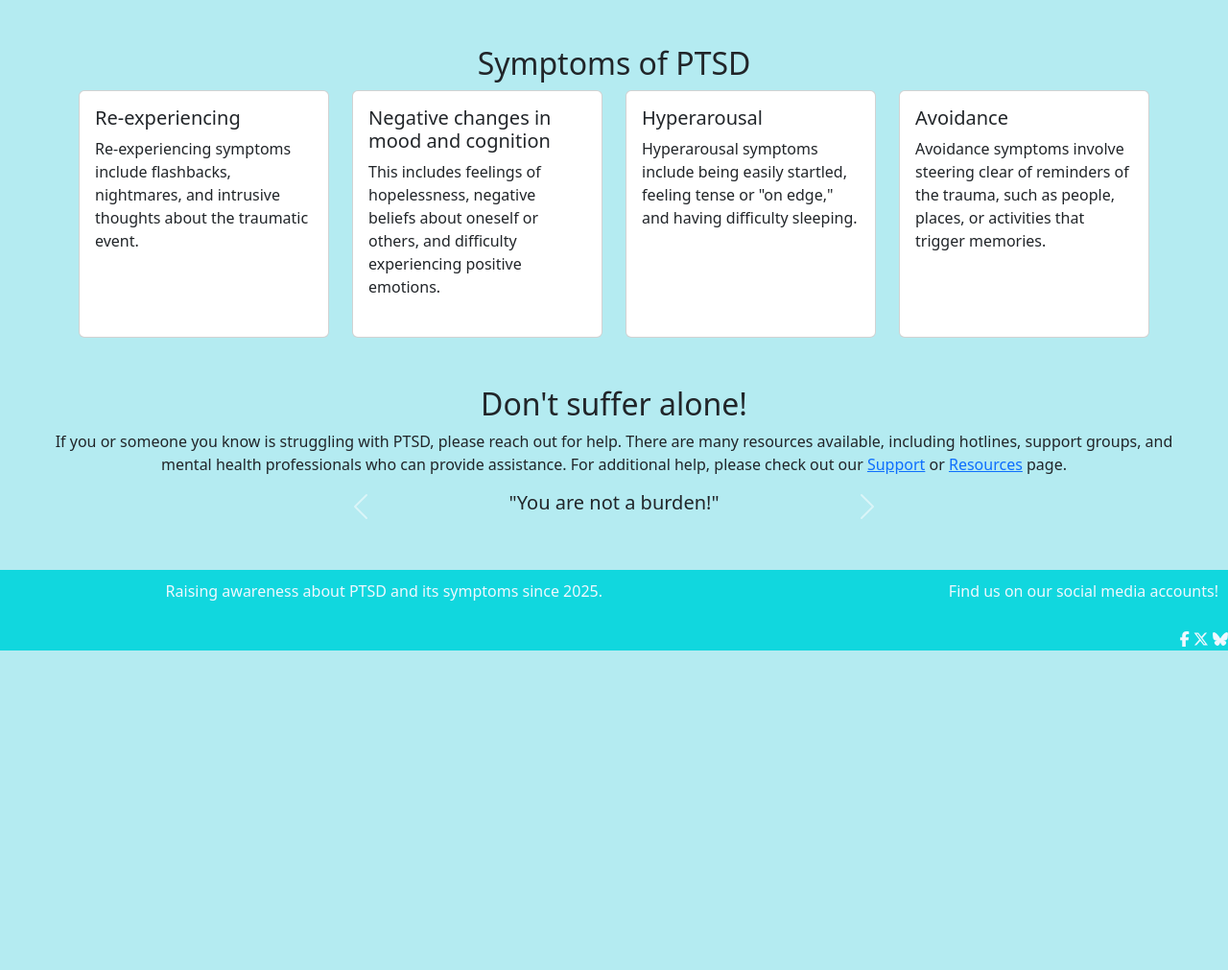
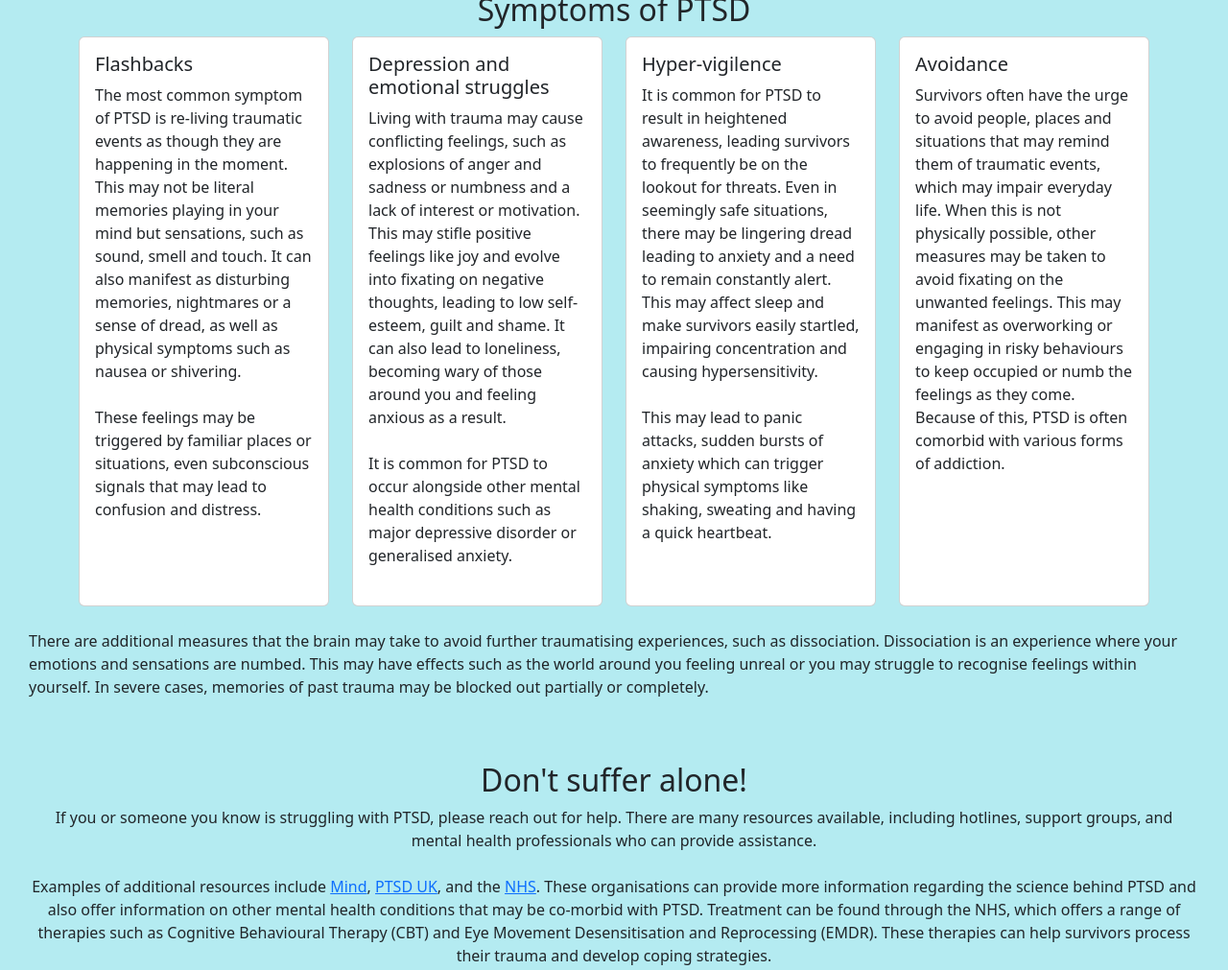
Before and after one commit to BMileham98/Individual-Project-PTSD, a plain HTML site: page index.html in a window 1280 px wide. Shown: the part 773-1784 px from the top of the page at 96% size. Before the commit the page ends 1451 px from the top, so only its background shows below. Drawn offline with nearby package versions, Linux system fonts and the light colour scheme.

Commit message:
revamp affirmations section to resources, add information, styling and reroute navbar

```diff
--- a/assets/css/style.css
+++ b/assets/css/style.css
@@ -33,11 +33,6 @@ footer a {
     font-weight: bold;
 }
 
-
-#about {
-    padding-top: 56px;
-}
-
 .carousel {
     width: 100%;
     height: 100%;
@@ -56,6 +51,7 @@ footer a {
 }
 
 section {
+    scroll-margin-top:56px;
     padding-bottom:20px;
     margin:30px;
 }
--- a/index.html
+++ b/index.html
@@ -40,10 +40,10 @@
                 <a class="nav-link" href="#about">About</a>
               </li>
               <li class="nav-item">
-                <a class="nav-link" href="#">Support</a>
+                <a class="nav-link" href="#symptoms">Symptoms</a>
               </li>
               <li class="nav-item">
-                <a class="nav-link" href="#">Resources</a>
+                <a class="nav-link" href="#resources">Resources</a>
               </li>
               <li class="nav-item">
                 <a class="nav-link" href="#">Contact</a>
@@ -69,7 +69,7 @@
             <img
               src="assets/images/placeholder-fight-bunny.webp"
               class="d-block mx-auto"
-              alt="..."
+              alt="a brown rabbit with red boxing gloves"
             />
             <div class="text-center d-md-block">
               <h5>The Fight Response</h5>
@@ -82,7 +82,7 @@
             <img
               src="assets/images/placeholder-flight.jpg"
               class="d-block mx-auto"
-              alt="..."
+              alt="a brownish grey rabbit mid-run"
             />
             <div class="text-center d-md-block">
               <h5>The Flight Response</h5>
@@ -95,7 +95,7 @@
             <img
               src="assets/images/placeholder-freeze.jpg"
               class="d-block mx-auto"
-              alt="..."
+              alt="a grey rabbit hiding in snow with its head poking out"
             />
             <div class="text-center d-md-block">
               <h5>The Freeze Response</h5>
@@ -108,7 +108,7 @@
             <img
               src="assets/images/placeholder-flop.jpg"
               class="d-block mx-auto"
-              alt="..."
+              alt="two small rabbits, one white and one cream, both lying flat on their backs"
             />
             <div class="text-center d-md-block">
               <h5>The Flop Response</h5>
@@ -121,7 +121,7 @@
             <img
               src="assets/images/placeholder-fawn-2.jpg"
               class="d-block mx-auto"
-              alt="..."
+              alt="a cream rabbit hunched over hiding its face in its paws"
             />
             <div class="text-center d-md-block">
               <h5>The Fawn Response</h5>
@@ -165,10 +165,10 @@
           <div class="col-md-3">
             <div class="card mb-4 h-100">
               <div class="card-body">
-                <h5 class="card-title">Re-experiencing</h5>
+                <h5 class="card-title">Flashbacks</h5>
                 <p class="card-text">
-                  Re-experiencing symptoms include flashbacks, nightmares, and
-                  intrusive thoughts about the traumatic event.
+                  The most common symptom of PTSD is re-living traumatic events as though they are happening in the moment. This may not be literal memories playing in your mind but sensations, such as sound, smell and touch. It can also manifest as disturbing memories, nightmares or a sense of dread, as well as physical symptoms such as nausea or shivering.<br> <br>
+                  These feelings may be triggered by familiar places or situations, even subconscious signals that may lead to confusion and distress.
                 </p>
               </div>
             </div>
@@ -177,12 +177,11 @@
             <div class="card mb-4 h-100">
               <div class="card-body">
                 <h5 class="card-title">
-                  Negative changes in mood and cognition
+                  Depression and emotional struggles
                 </h5>
                 <p class="card-text">
-                  This includes feelings of hopelessness, negative beliefs about
-                  oneself or others, and difficulty experiencing positive
-                  emotions.
+                  Living with trauma may cause conflicting feelings, such as explosions of anger and sadness or numbness and a lack of interest or motivation. This may stifle positive feelings like joy and evolve into fixating on negative thoughts, leading to low self-esteem, guilt and shame. It can also lead to loneliness, becoming wary of those around you and feeling anxious as a result. <br> <br>
+                  It is common for PTSD to occur alongside other mental health conditions such as major depressive disorder or generalised anxiety.
                 </p>
               </div>
             </div>
@@ -190,10 +189,10 @@
           <div class="col-md-3">
             <div class="card mb-4 h-100">
               <div class="card-body">
-                <h5 class="card-title">Hyperarousal</h5>
+                <h5 class="card-title">Hyper-vigilence</h5>
                 <p class="card-text">
-                  Hyperarousal symptoms include being easily startled, feeling
-                  tense or "on edge," and having difficulty sleeping.
+                  It is common for PTSD to result in heightened awareness, leading survivors to frequently be on the lookout for threats. Even in seemingly safe situations, there may be lingering dread leading to anxiety and a need to remain constantly alert. This may affect sleep and make survivors easily startled, impairing concentration and causing hypersensitivity. <br> <br>
+                  This may lead to panic attacks, sudden bursts of anxiety which can trigger physical symptoms like shaking, sweating and having a quick heartbeat.
                 </p>
               </div>
             </div>
@@ -203,24 +202,36 @@
               <div class="card-body">
                 <h5 class="card-title">Avoidance</h5>
                 <p class="card-text">
-                  Avoidance symptoms involve steering clear of reminders of the
-                  trauma, such as people, places, or activities that trigger
-                  memories.
+                  Survivors often have the urge to avoid people, places and situations that may remind them of traumatic events, which may impair everyday life. When this is not physically possible, other measures may be taken to avoid fixating on the unwanted feelings. This may manifest as overworking or engaging in risky behaviours to keep occupied or numb the feelings as they come. Because of this, PTSD is often comorbid with various forms of addiction. <br><br>
                 </p>
               </div>
             </div>
           </div>
         </div>
       </div>
+        <div>
+          <br>
+          <p>There are additional measures that the brain may take to avoid further traumatising experiences, such as dissociation. Dissociation is an experience where your emotions and sensations are numbed. This may have effects such as the world around you feeling unreal or you may struggle to recognise feelings within yourself. In severe cases, memories of past trauma may be blocked out partially or completely. </p>
+        </div>
+
     </section>
 
-    <section id="affirmations" class="text-center">
+    <section id="resources" class="text-center">
       <h2 class="text-center">Don't suffer alone!</h2>
       <p class="text-center">
         If you or someone you know is struggling with PTSD, please reach out for
         help. There are many resources available, including hotlines, support
         groups, and mental health professionals who can provide assistance.
-        For additional help, please check out our <a href="#">Support</a> or <a href="#">Resources</a> page.
+        <br>
+        <br>
+        Examples of additional resources include <a href="www.mind.org.uk">Mind</a>, <a href="ptsduk.org">PTSD UK</a>, and the <a href="www.nhs.uk">NHS</a>. These organisations can provide more information regarding the science behind PTSD and also offer information on other mental health conditions that may be co-morbid with PTSD. Treatment can be found through the NHS, which offers a range of therapies such as Cognitive Behavioural Therapy (CBT) and Eye Movement Desensitisation and Reprocessing (EMDR). These therapies can help survivors process their trauma and develop coping strategies.
+        <br>
+      </p>
+      <h4> If you need urgent assistance, there are helplines available: </h4>
+      <p>
+        Mind: 0300 123 3393 <br>
+        Samaritans: 116 123 <br>
+        <strong>If you or someone else are in danger of harm, please call 999</strong>
       </p>
       <div class="row justify-content-center">
         <div id="carouselExample2" class="carousel slide">
```
